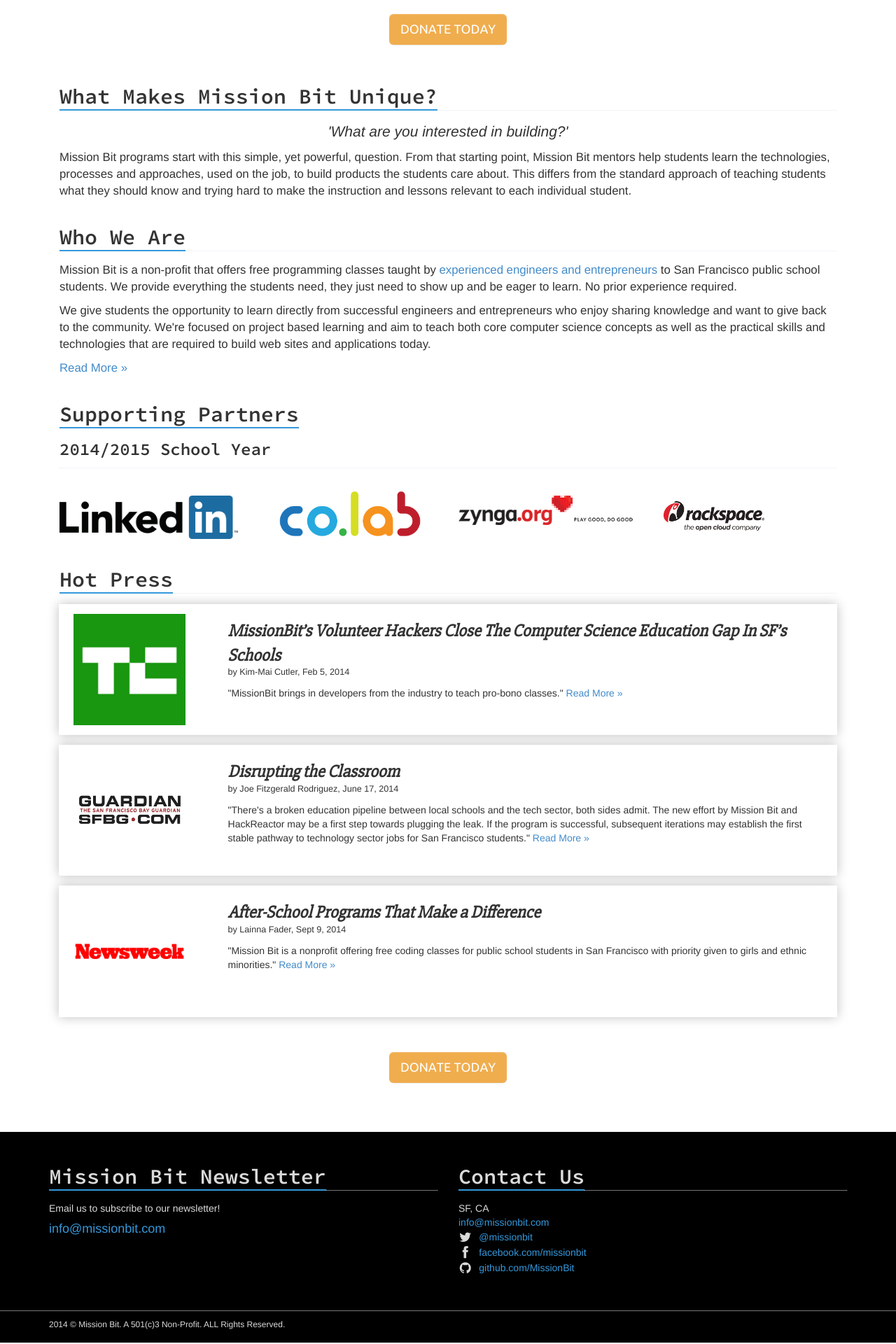
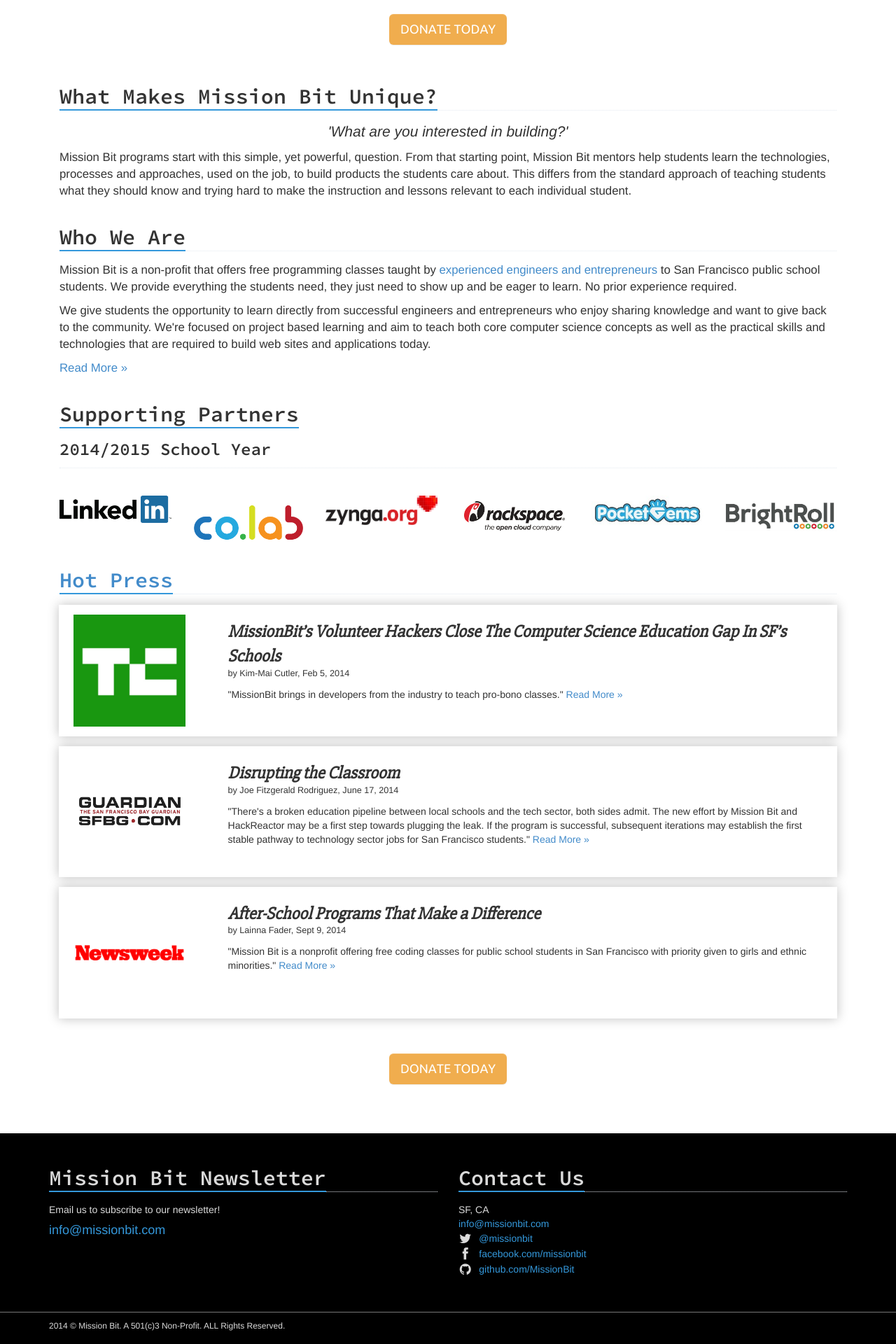
Before and after one commit to MissionBit/missionbit.github.io, a Jekyll site: the page built from index.html, in a window 1280 px wide. Shown: the part 1318-3238 px from the top of the page at 70% size. Built offline with Jekyll 4.4.1, drawn with Linux system fonts in a browser that asks for light colours; some web fonts are replaced.

Commit message:
partner logos

```diff
--- a/index.html
+++ b/index.html
@@ -96,22 +96,22 @@
             </div>
             <div class="partners">
                 <div class="row">
-                    <div class="col-md-3">
+                    <div class="col-md-2">
                         <span class="vpadding"></span>
                         <a href="http://www.linkedin.com" target="_blank" title="LinkedIn">
                             <img src="images/partners/linkedin.png" alt="LinkedIn logo">
                         </a>
                     </div>
-                    <div class="col-md-3">
+                    <div class="col-md-2">
                         <span class="vpadding"></span>
                         <a href="http://playcolab.com/" target="_blank" title="co.lab">
                             <img src="images/mobileclasspartners/colab-logo.png" alt="co.lab logo">
                         </a>
                     </div>
-                    <div class="col-md-3">
+                    <div class="col-md-2">
                         <span class="vpadding"></span>
                         <a href="http://http://zynga.org/" target="_blank" title="Zynga.org">
-                            <img src="images/mobileclasspartners/logo_v4.png" alt="Zynga.org logo">
+                            <img src="images/partners/zyngaorg_logo_primary_rgb.jpg" alt="Zynga.org logo">
                         </a>
                     </div>
                     <div class="col-md-2">
@@ -119,6 +119,24 @@
                         <a href="http://www.rackspace.com/" target="_blank" title="Rackspace">
                             <img src="images/mobileclasspartners/Rackspace.jpg" alt="Rackspace logo">
                         </a>
+                    </div>
+<!--                     <div class="col-md-2">
+                        <span class="vpadding"></span>
+                        <a href="http://www.pinterest.com/" target="_blank" title="Pinterest">
+                            <img src="images/partners/Pinterest_Logo.eps" alt="Pinterest logo">
+                        <a>
+                    </div> -->
+                    <div class="col-md-2">
+                        <span class="vpadding"></span>
+                        <a href="http://www.pocketgems.com/" target="_blank" title="Pocket Gems">
+                            <img src="images/partners/pocket-gems.jpg" alt="Pocket Gems logo">
+                        </a>
+                    </div>
+                    <div class="col-md-2">
+                        <span class="vpadding"></span>
+                        <a href="http://www.brightroll.com/" target="_blank" title="Brightroll">
+                            <img src="images/mobileclasspartners/brightroll-logo.jpg" alt="Brightroll logo">
+                        <a>
                     </div>
                 </div>
             </div>
```
Also changed, not shown: images/partners/zyngaorg_logo_primary_rgb.jpg (added), 1 other file.
